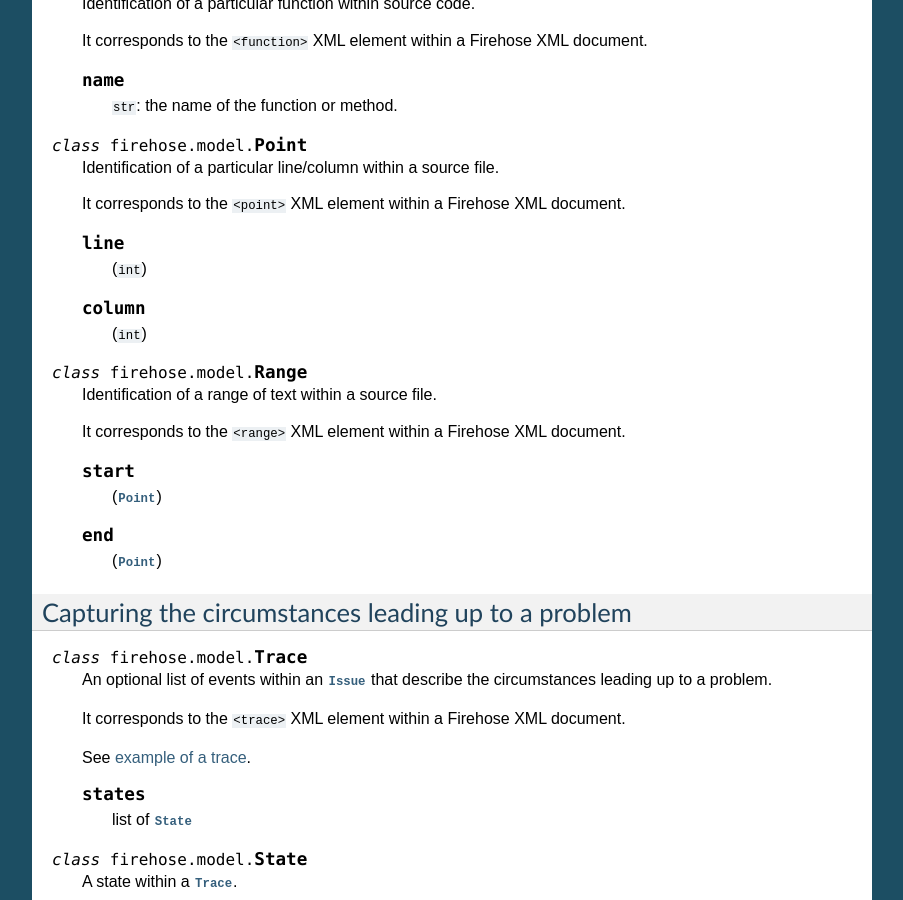
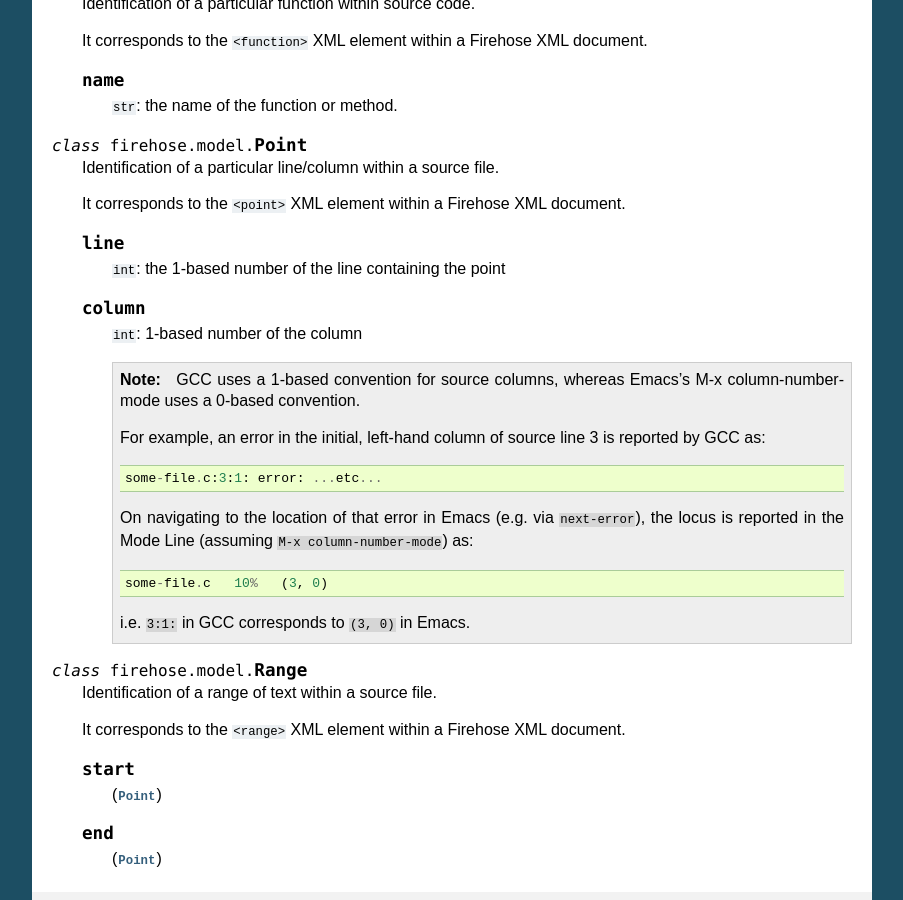
Before and after one commit to fedora-static-analysis/firehose, a Sphinx documentation site: the page built from docs/data-model.rst, in a window 1280 px wide and 900 px high, scrolled down 7260 px. Shown: the whole window, without its empty margins (198-1101 px from the left). Built offline with Sphinx 7.4.7, drawn with Linux system fonts in a browser that asks for light colours.

Commit message:
docs: document that lines and columns are 1-based, not 0-based

```diff
--- a/docs/data-model.rst
+++ b/docs/data-model.rst
@@ -670,11 +670,29 @@ Describing source code
 
    .. py:attribute:: line
 
-      (``int``)
+      ``int``: the 1-based number of the line containing the point
 
    .. py:attribute:: column
 
-      (``int``)
+      ``int``: 1-based number of the column
+
+      .. note::
+
+         GCC uses a 1-based convention for source columns,
+         whereas Emacs's M-x column-number-mode uses a 0-based convention.
+
+         For example, an error in the initial, left-hand
+         column of source line 3 is reported by GCC as::
+
+           some-file.c:3:1: error: ...etc...
+
+         On navigating to the location of that error in Emacs
+         (e.g. via ``next-error``), the locus is reported in the Mode Line
+         (assuming ``M-x column-number-mode``) as::
+
+           some-file.c   10%   (3, 0)
+
+         i.e. ``3:1:`` in GCC corresponds to ``(3, 0)`` in Emacs.
 
 .. py:class:: Range
 
```
